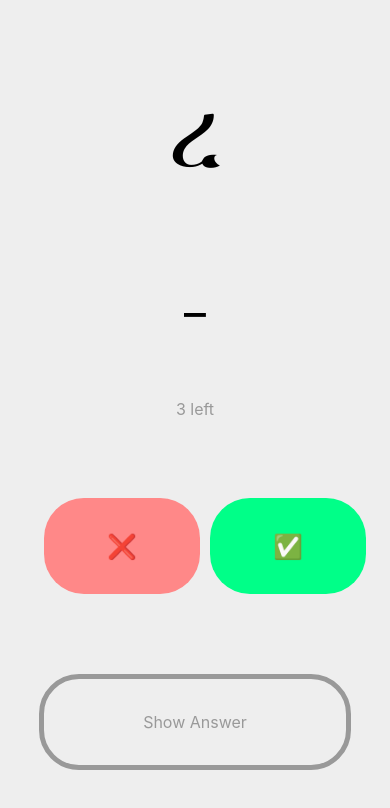
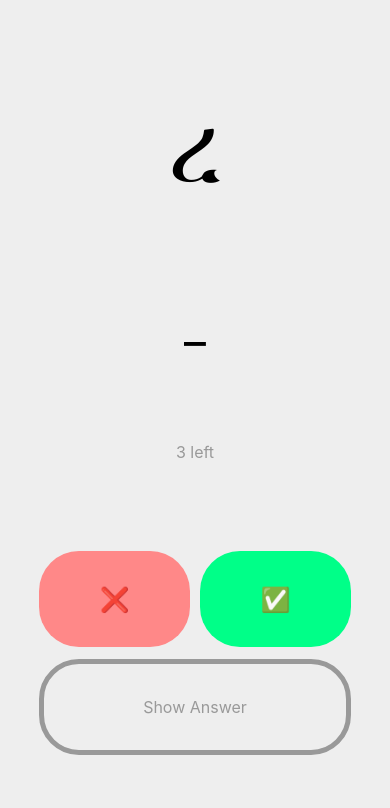
Before and after one commit to jayqui/amharic_alphabet_flashcards, a React Native app: screen / in a window 390 px wide. Shown: the top 808 px of the page. Built offline with nearby package versions, Linux system fonts and the light colour scheme.

Commit message:
Miscellaneous layout fixes

```diff
--- a/App.tsx
+++ b/App.tsx
@@ -65,7 +65,9 @@ export default function App() {
       </Text>
 
       <Text style={[styles.fontSize16, { color: secondaryTextColor }]}>{queue.length} left</Text>
-      <View style={styles.buttonArea}>
+      <View style={styles.allButtonsContainer}>
+
+        <View style={styles.answerButtonsContainer}>
           <TouchableOpacity style={styles.xButtonOpacity} onPress={handleXPress}>
             <Text style={styles.fontSize24}>❌</Text>
           </TouchableOpacity>
@@ -74,9 +76,12 @@ export default function App() {
           </TouchableOpacity>
         </View>
 
+        <View>
           <TouchableOpacity style={styles.helpButtonOpacity} onPress={() => setShouldShowHelp(!shouldShowHelp)}>
             <Text style={[styles.fontSize16, { color: secondaryTextColor }]}>Show Answer</Text>
           </TouchableOpacity>
+        </View>
+      </View>
     </View>
   );
 }
@@ -94,32 +99,33 @@ const styles = StyleSheet.create({
   fontSize48: { fontSize: 48 },
   fontSize24: { fontSize: 24 },
   fontSize16: { fontSize: 16 },
-  buttonArea: {
+  allButtonsContainer: {
+    width: '80%',
+  },
+  answerButtonsContainer: {
     flexDirection: 'row',
-    width: '80%',
+    justifyContent: 'space-between',
   },
   xButtonOpacity: {
     justifyContent: 'center',
     alignItems: 'center',
     height: 96,
-    width: '50%',
+    width: '48.5%',
     backgroundColor: '#f88',
     borderRadius: 40,
-    margin: 5,
   },
   checkButtonOpacity: {
     justifyContent: 'center',
     alignItems: 'center',
     height: 96,
-    width: '50%',
+    width: '48.5%',
     backgroundColor: '#0f8',
     borderRadius: 40,
-    margin: 5,
   },
   helpButtonOpacity: {
     borderWidth: 5,
     borderColor: secondaryTextColor,
-    width: '80%',
+    marginTop: 12,
     minHeight: 96,
     justifyContent: 'center',
     alignItems: 'center',
```
Lines whose indentation alone changed are shown as unchanged.
